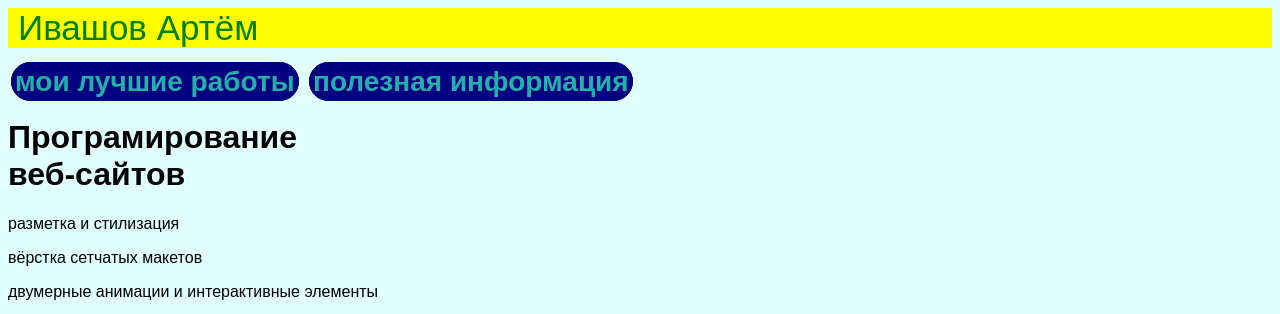
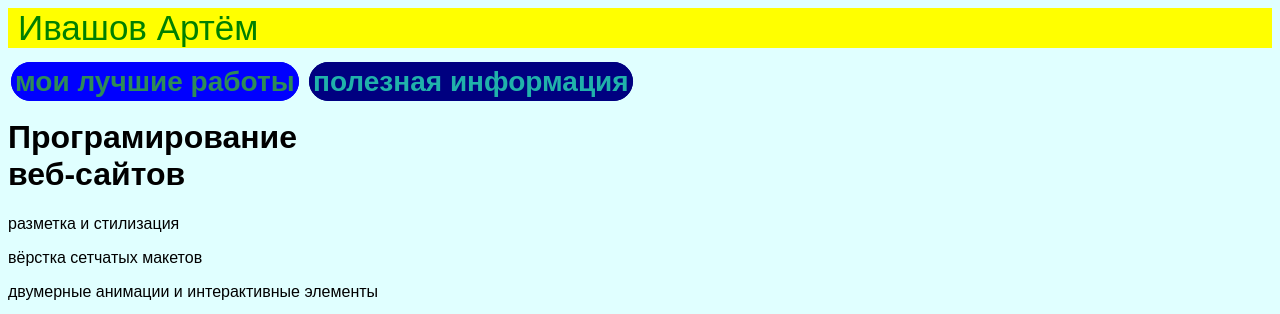
Before and after one commit to Artem22223/portfolio, a plain HTML site: page index.html in a window 1280 px wide. In both pictures the pointer is over the link "мои лучшие работы". Shown: the top 314 px of the page. Drawn offline with Linux system fonts and the light colour scheme.

Commit message:
Update style.css

```diff
--- a/style.css
+++ b/style.css
@@ -26,3 +26,11 @@ header a{
     padding: 3px 3px 3px 3px;
     margin: 10px 3px 3px 3px;
 }
+.link-nav:hover{
+    background-color: blue;
+    color: seagreen;
+    border:1px solid blue ;
+}
+.link-header:hover{
+    color:lightgreen ;
+}
```
